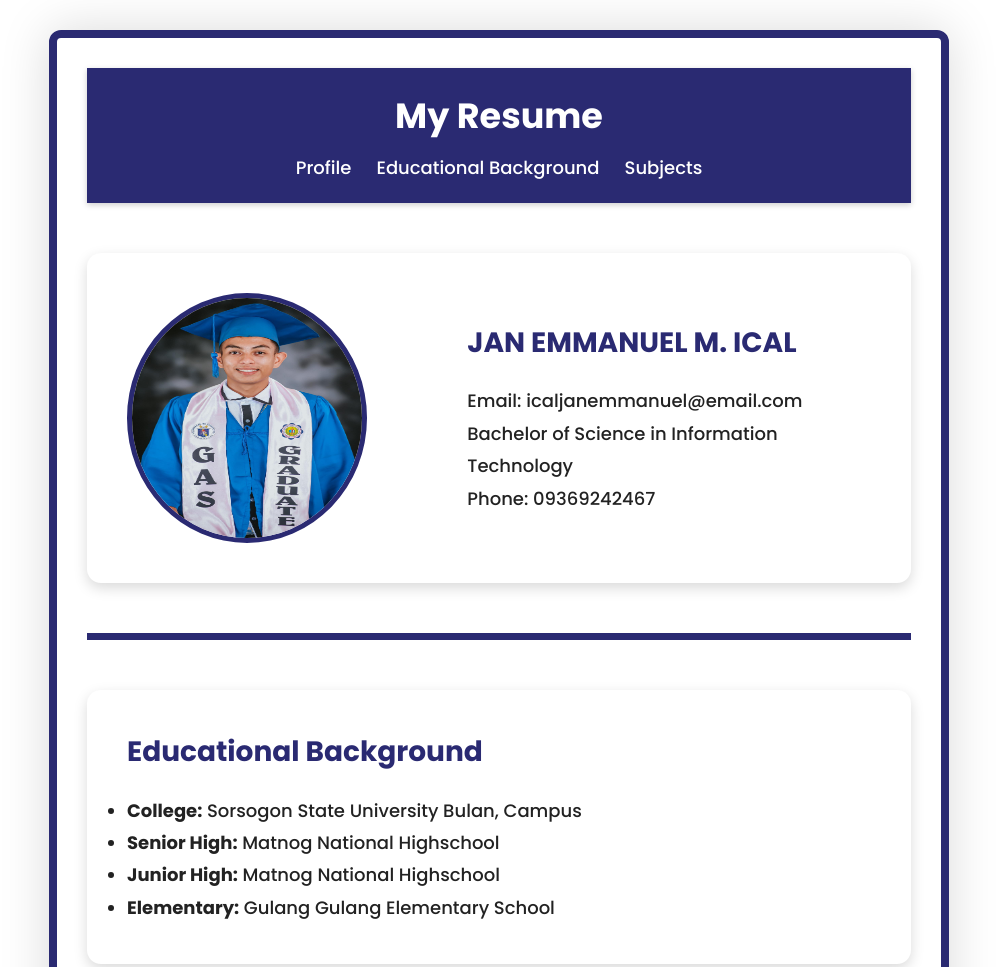
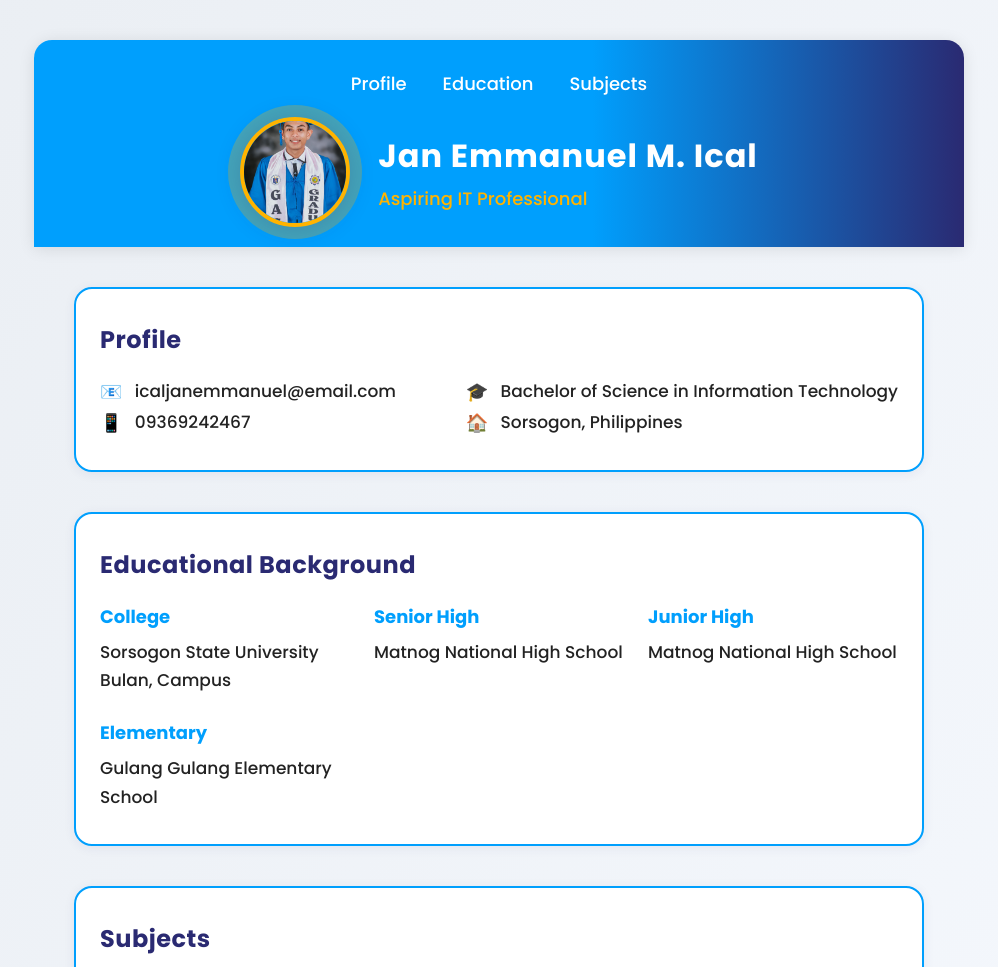
Before and after one commit to JanEmmanuelIcal/Emman_Resume, a plain HTML site: page Ical_JanEmmanuel/index.html in a window 1280 px wide. Shown: the top 967 px of the page, without its empty margins (141-1139 px from the left). Drawn offline with Linux system fonts and the light colour scheme.

Commit message:
added script

```diff
--- a/Ical_JanEmmanuel/index.html
+++ b/Ical_JanEmmanuel/index.html
@@ -3,114 +3,133 @@
 <head>
   <meta charset="UTF-8" />
   <meta name="viewport" content="width=device-width, initial-scale=1.0" />
-  <title>My Resume</title>
+  <title>Jan Emmanuel Ical | Resume</title>
   <link rel="stylesheet" href="styles.css" />
 </head>
 <body>
   <header>
-    <h1>My Resume</h1>
     <nav>
       <ul>
         <li><a href="#profile">Profile</a></li>
-        <li><a href="#education">Educational Background</a></li>
+        <li><a href="#education">Education</a></li>
         <li><a href="#subjects">Subjects</a></li>
       </ul>
     </nav>
+    <div class="header-content">
+      <img src="image/356502311_2021328678221071_2827294095726553178_n.jpg" alt="Profile Picture" class="header-pic" />
+      <div>
+        <h1>Jan Emmanuel M. Ical</h1>
+        <p class="subtitle">Aspiring IT Professional</p>
+      </div>
+    </div>
   </header>
 
   <main>
-
-    <section id="profile" class="section">
-      <div class="profile-container">
-        <img src="image/356502311_2021328678221071_2827294095726553178_n.jpg" alt="Profile Picture" class="profile-pic" />
-        <div class="profile-info">
-          <h2>JAN EMMANUEL M. ICAL</h2>
-          <p>Email: icaljanemmanuel@email.com</p>
-          <p>Bachelor of Science in Information Technology</p>
-          <p>Phone: 09369242467</p>
+    <section id="profile" class="section card">
+      <h2>Profile</h2>
+      <div class="profile-details">
+        <div>
+          <p><span class="icon">📧</span> icaljanemmanuel@email.com</p>
+          <p><span class="icon">📱</span> 09369242467</p>
+        </div>
+        <div>
+          <p><span class="icon">🎓</span> Bachelor of Science in Information Technology</p>
+          <p><span class="icon">🏠</span> Sorsogon, Philippines</p>
         </div>
       </div>
     </section>
 
-    <div class="divider"></div>
-
-
-    <section id="education" class="section">
+    <section id="education" class="section card">
       <h2>Educational Background</h2>
-      <ul>
-        <li><strong>College:</strong> Sorsogon State University Bulan, Campus</li>
-        <li><strong>Senior High:</strong> Matnog National Highschool</li>
-        <li><strong>Junior High:</strong> Matnog National Highschool</li>
-        <li><strong>Elementary:</strong> Gulang Gulang Elementary School</li>
-      </ul>
+      <div class="education-grid">
+        <div>
+          <h3>College</h3>
+          <p>Sorsogon State University Bulan, Campus</p>
+        </div>
+        <div>
+          <h3>Senior High</h3>
+          <p>Matnog National High School</p>
+        </div>
+        <div>
+          <h3>Junior High</h3>
+          <p>Matnog National High School</p>
+        </div>
+        <div>
+          <h3>Elementary</h3>
+          <p>Gulang Gulang Elementary School</p>
+        </div>
+      </div>
     </section>
 
-    <div class="divider"></div>
-
-
-    <section id="subjects" class="section">
-      <h2>1ST YEAR (1st Sem)</h2>
+    <section id="subjects" class="section card">
+      <h2>Subjects</h2>
+      <div class="subjects-grid">
+        <div>
+          <h3>1st Year (1st Sem)</h3>
           <ul>
-        <li>Itroduction to COmputing</li>
+            <li>Introduction to Computing</li>
             <li>Computer Programming 1</li>
             <li>Algebra, Trigonometry and Analytic Geometry</li>
             <li>Understanding the Self</li>
             <li>Environmental Science</li>
             <li>PathFit 1</li>
           </ul>
-    </section>
-     <section id="subjects" class="section">
-      <h2>1ST YEAR (2nd Sem)</h2>
+        </div>
+        <div>
+          <h3>1st Year (2nd Sem)</h3>
           <ul>
             <li>Computer Programming 2</li>
-        <li>Intriduction to Human COmputer Innteraction</li>
+            <li>Introduction to Human Computer Interaction</li>
             <li>Disaster Risk Reduction and Management</li>
             <li>Discrete Mathematics</li>
             <li>Kasaysayan ng Pilipinas</li>
-        <li>Purposive COmmunication</li>
-        <li>Pathfit 2</li>
+            <li>Purposive Communication</li>
+            <li>PathFit 2</li>
           </ul>
-    </section>
-     <section id="subjects" class="section">
-      <h2>2ND YEAR (1st Sem)</h2>
+        </div>
+        <div>
+          <h3>2nd Year (1st Sem)</h3>
           <ul>
             <li>Data Structures and Algorithms</li>
             <li>Object Oriented Programming</li>
             <li>Platform Technologies</li>
             <li>Computer Networking 1</li>
-        <li>Integrative programming and Technologies 1</li>
-        <li>Contemporary world</li>
+            <li>Integrative Programming and Technologies 1</li>
+            <li>Contemporary World</li>
             <li>Ethics</li>
           </ul>
-    </section>
-     <section id="subjects" class="section">
-      <h2>2ND YEAR (2nd Sem)</h2>
+        </div>
+        <div>
+          <h3>2nd Year (2nd Sem)</h3>
           <ul>
             <li>Information Management</li>
             <li>Computer Networking 2</li>
             <li>Quantitative Methods</li>
-        <li>Integrative Programming and TEchnologies 2</li>
-        <li>Web Systems And Technologies</li>
-        <li>TechnoPreneurship</li>
+            <li>Integrative Programming and Technologies 2</li>
+            <li>Web Systems and Technologies</li>
+            <li>Technopreneurship</li>
             <li>Mathematics in the Modern World</li>
           </ul>
-    </section>
-     <section id="subjects" class="section">
-      <h2>3RD YEAR (1st Sem)</h2>
+        </div>
+        <div>
+          <h3>3rd Year (1st Sem)</h3>
           <ul>
             <li>Applications Development and Emerging Technologies</li>
             <li>User Interface and User Experience</li>
             <li>Frontend Development</li>
             <li>Systems Integration and Architecture</li>
-        <li>Advance Database Management System</li>
-        <li>Information Technology Research methods</li>
-        <li>Art APpreciation</li>
+            <li>Advanced Database Management System</li>
+            <li>Information Technology Research Methods</li>
+            <li>Art Appreciation</li>
           </ul>
+        </div>
+      </div>
     </section>
   </main>
 
   <footer>
-    <p>CC 106</p>
+    <p><span class="icon">©</span> Jan Emmanuel Ical | CC 106</p>
   </footer>
+  <script src="script.js"></script>
 </body>
 </html>
--- /dev/null
+++ b/Ical_JanEmmanuel/script.js
@@ -0,0 +1,27 @@
+// Animate header and nav on load
+window.addEventListener('DOMContentLoaded', () => {
+  document.querySelector('header').classList.add('animate-header');
+  document.querySelectorAll('nav ul li a').forEach(link => {
+    link.classList.add('animate-nav');
+  });
+  document.querySelectorAll('.card').forEach((card, i) => {
+    setTimeout(() => card.classList.add('slide-up'), 300 + i * 200);
+  });
+  document.querySelector('.header-pic').classList.add('pulse-shadow');
+});
+
+// Smooth scroll for navigation links
+document.querySelectorAll('nav ul li a').forEach(link => {
+  link.addEventListener('click', function(e) {
+    const href = this.getAttribute('href');
+    if (href.startsWith('#')) {
+      e.preventDefault();
+      document.querySelector(href).scrollIntoView({ behavior: 'smooth' });
+    }
+    // Ripple effect
+    const ripple = document.createElement('span');
+    ripple.className = 'ripple';
+    this.appendChild(ripple);
+    setTimeout(() => ripple.remove(), 600);
+  });
+});
--- a/Ical_JanEmmanuel/styles.css
+++ b/Ical_JanEmmanuel/styles.css
@@ -1,4 +1,3 @@
-
 @import url("https://fonts.googleapis.com/css2?family=Poppins:wght@300;500;700&display=swap");
 
 * {
@@ -9,44 +8,85 @@
 }
 
 body {
-  background: #eaeef3;
+  background: linear-gradient(120deg, #eaeef3 0%, #f7faff 100%);
   color: #222;
-
   line-height: 1.6;
-  scroll-behavior: smooth;
-
-
-  max-width: 900px;
-  margin: 30px auto;
-  padding: 30px;
-  background-color: white;
-  border: 8px solid #2a2a72;
-  border-radius: 12px;
-  box-shadow: 0 0 50px rgba(0, 0, 0, 0.15);
+  max-width: 950px;
+  margin: 40px auto;
+  padding: 0 10px;
 }
 
 header {
-  background: #2a2a72;
+  background: linear-gradient(90deg, #009ffd 60%, #2a2a72 100%);
   color: white;
-  padding: 20px;
-  text-align: center;
-  position: sticky;
-  top: 0;
-  z-index: 100;
-  box-shadow: 0 2px 6px rgba(0, 0, 0, 0.2);
+  padding: 30px 20px 20px 20px;
+  border-radius: 18px 18px 0 0;
+  box-shadow: 0 2px 16px rgba(0, 0, 0, 0.10);
+  opacity: 0;
+  transform: translateY(-40px);
+  transition: opacity 1s, transform 1s;
+}
+
+header.animate-header {
+  opacity: 1;
+  transform: translateY(0);
+}
+
+.header-content {
+  display: flex;
+  align-items: center;
+  gap: 28px;
+  justify-content: center;
+  margin-top: 18px;
+  flex-wrap: wrap;
+}
+
+.header-pic {
+  width: 110px;
+  height: 110px;
+  border-radius: 50%;
+  object-fit: cover;
+  border: 4px solid #ffb300;
+  box-shadow: 0 2px 12px rgba(42, 42, 114, 0.12);
+  transition: box-shadow 0.6s;
+}
+
+.header-pic.pulse-shadow {
+  animation: pulseShadow 2s infinite;
+}
+
+@keyframes pulseShadow {
+  0%,
+  100% {
+    box-shadow: 0 2px 12px rgba(42, 42, 114, 0.12), 0 0 0 0 #ffb300;
+  }
+  50% {
+    box-shadow: 0 2px 24px rgba(42, 42, 114, 0.22), 0 0 0 12px #ffb30044;
+  }
 }
 
 header h1 {
-  margin-bottom: 5px;
-  font-size: 35px;
+  font-size: 32px;
+  font-weight: 700;
+  margin-bottom: 4px;
+  letter-spacing: 1px;
+}
+
+.subtitle {
+  font-size: 18px;
+  color: #ffb300;
+  font-weight: 500;
+  margin-top: 2px;
 }
 
 nav ul {
   list-style: none;
   display: flex;
   justify-content: center;
-  gap: 25px;
-  margin-top: 10px;
+  gap: 36px;
+  margin-top: 0;
+  margin-bottom: 0;
+  flex-wrap: wrap;
 }
 
 nav ul li a {
@@ -54,100 +94,214 @@
   color: white;
   font-size: 18px;
   font-weight: 500;
-  transition: color 0.3s ease;
+  position: relative;
+  padding-bottom: 3px;
+  transition: color 0.3s;
+  opacity: 0;
+  transform: translateY(-20px);
+  transition: opacity 0.7s, transform 0.7s;
+}
+
+nav ul li a.animate-nav {
+  opacity: 1;
+  transform: translateY(0);
+}
+
+nav ul li a::after {
+  content: "";
+  display: block;
+  height: 2px;
+  width: 0;
+  background: #ffb300;
+  transition: width 0.3s;
+  position: absolute;
+  left: 0;
+  bottom: 0;
 }
 
 nav ul li a:hover {
   color: #ffb300;
 }
 
+nav ul li a:hover::after {
+  width: 100%;
+}
 
 .section {
-  max-width: 1000px;
-  margin: 50px auto;
-  padding: 40px;
-  background: white;
-  border-radius: 14px;
-  box-shadow: 0 5px 14px rgba(0, 0, 0, 0.15);
-  scroll-margin-top: 120px;
+  margin: 40px auto;
+  padding: 32px 24px;
+  background: #fff;
+  border-radius: 18px;
+  box-shadow: 0 5px 18px rgba(42, 42, 114, 0.08);
+  max-width: 850px;
 }
 
+.card {
+  border: 2px solid #009ffd;
+  box-shadow: 0 2px 12px rgba(42, 42, 114, 0.07);
+  opacity: 0;
+  transform: translateY(40px);
+  transition: opacity 1s, transform 1s;
+}
+
+.card.slide-up {
+  opacity: 1;
+  transform: translateY(0);
+}
+
+.card:hover {
+  box-shadow: 0 8px 32px rgba(42, 42, 114, 0.18);
+  transform: scale(1.02);
+  transition: box-shadow 0.3s, transform 0.3s;
+}
 
 .section h2 {
-  font-size: 28px;
-  margin-bottom: 20px;
+  font-size: 24px;
+  margin-bottom: 18px;
   color: #2a2a72;
+  font-weight: 700;
+  letter-spacing: 0.5px;
 }
 
+.section h3 {
+  font-size: 18px;
+  color: #009ffd;
+  margin-bottom: 6px;
+  font-weight: 600;
+}
+
+.profile-details {
+  display: flex;
+  gap: 40px;
+  flex-wrap: wrap;
+  justify-content: space-between;
+}
+
+.profile-details > div {
+  min-width: 200px;
+}
+
+.icon {
+  margin-right: 8px;
+  font-size: 18px;
+  vertical-align: middle;
+}
+
+.education-grid {
+  display: grid;
+  grid-template-columns: repeat(auto-fit, minmax(210px, 1fr));
+  gap: 24px;
+}
+
+.subjects-grid {
+  display: grid;
+  grid-template-columns: repeat(auto-fit, minmax(220px, 1fr));
+  gap: 24px;
+}
+
+.subjects-grid ul {
+  margin-bottom: 0;
+  padding-left: 18px;
+}
+
+.section ul {
+  margin-bottom: 12px;
+}
 
 .section p,
 .section li {
-  font-size: 18px;
-  line-height: 1.8;
+  font-size: 17px;
+  line-height: 1.7;
 }
-
-
-.profile-container {
-  display: flex;
-  align-items: center;
-  gap: 100px;
-}
-
-.profile-pic {
-  width: 250px;
-  height: 250px;
-  border-radius: 50%;
-  object-fit: bottom;
-  border: 5px solid #2a2a72;
-}
-
-.profile-info h2 {
-  color: #2a2a72;
-  font-size: 28px;
-}
-
-
-.divider {
-  width: 100%;
-  height: 7px;
-  background: #2a2a72;
-  margin: 40px 0;
-}
-
 
 footer {
   text-align: center;
-  padding: 20px;
+  padding: 18px;
   margin-top: 40px;
-  background: #2a2a72;
+  background: linear-gradient(90deg, #009ffd 60%, #2a2a72 100%);
   color: white;
   font-size: 16px;
+  border-radius: 0 0 18px 18px;
+  letter-spacing: 0.5px;
 }
 
+footer .icon {
+  font-size: 20px;
+  margin-right: 6px;
+}
 
-@media screen and (max-width: 768px) {
+/* Ripple effect for nav links */
+nav ul li a {
+  position: relative;
+  overflow: hidden;
+}
+.ripple {
+  position: absolute;
+  left: 50%;
+  top: 50%;
+  width: 0;
+  height: 0;
+  background: rgba(255,179,0,0.3);
+  border-radius: 50%;
+  transform: translate(-50%, -50%);
+  animation: ripple 0.6s linear;
+  pointer-events: none;
+  z-index: 2;
+}
+@keyframes ripple {
+  to {
+    width: 120px;
+    height: 120px;
+    opacity: 0;
+  }
+}
+
+/* Responsive Styles */
+@media screen and (max-width: 900px) {
+  body {
+    max-width: 100vw;
+    padding: 0;
+  }
   .section {
-    max-width: 90%;
-    padding: 25px;
+    max-width: 98vw;
+    padding: 14px 4px;
   }
+  .header-content {
+    flex-direction: column;
+    gap: 10px;
+  }
+  .header-pic {
+    width: 80px;
+    height: 80px;
+  }
+  nav ul {
+    gap: 16px;
+  }
+  nav ul li a {
+    font-size: 15px;
+  }
+  .profile-details {
+    flex-direction: column;
+    gap: 10px;
+  }
+  .education-grid,
+  .subjects-grid {
+    grid-template-columns: 1fr;
+    gap: 10px;
+  }
+}
 
-  .profile-container {
-    flex-direction: column;
-    text-align: center;
+@media screen and (max-width: 600px) {
+  header h1 {
+    font-size: 20px;
   }
-
-  .profile-pic {
-    width: 140px;
-    height: 140px;
+  .section h2 {
+    font-size: 17px;
   }
-
-  nav ul {
-    flex-wrap: wrap;
-    gap: 15px;
+  .section h3 {
+    font-size: 15px;
   }
-
-  nav ul li a {
+  .profile-info h2 {
     font-size: 16px;
   }
-
 }
```
Lines whose indentation alone changed are shown as unchanged.
